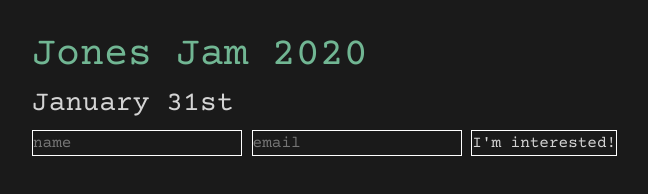
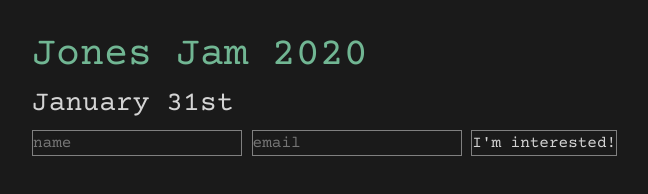
Before and after one commit to chicode/jones-jam-2020, a website built with Parcel: page src/index.html in a window 1280 px wide. Shown: the whole page, without its empty margins (0-648 px from the left). Built offline with nearby package versions, Linux system fonts and the light colour scheme.

Commit message:
Change input border color

```diff
--- a/src/style.scss
+++ b/src/style.scss
@@ -24,5 +24,5 @@ h1 {
 }
 
 button, input {
-  border: 1px solid white;
+  border: 1px solid grey;
 }
```
